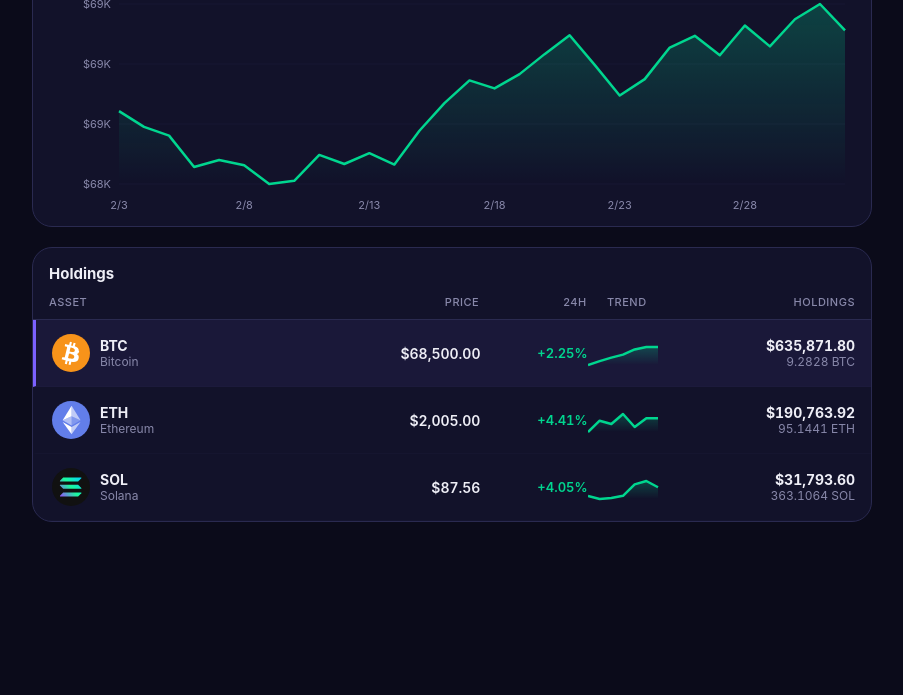
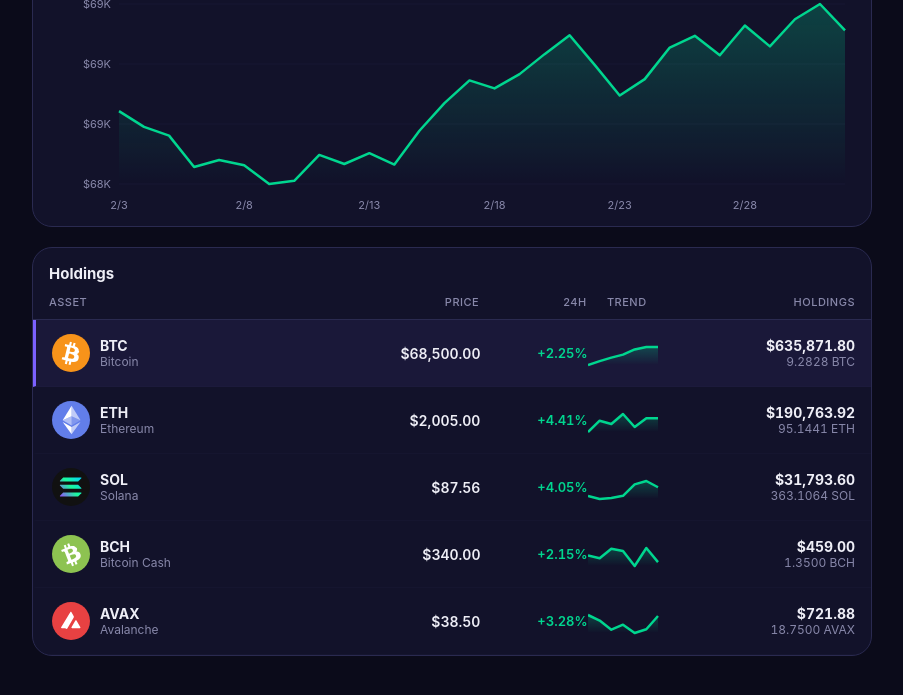
Before and after one commit to yukio-oishi/wallet-dashboard, a website: page public/index.html in a window 1280 px wide. Shown: the part 443-1138 px from the top of the page, without its empty margins (188-1091 px from the left). Before the commit the page ends 1045 px from the top, so only its background shows below. Drawn offline with Linux system fonts and the light colour scheme; no server answers.

Commit message:
Update index.html

```diff
--- a/public/index.html
+++ b/public/index.html
@@ -9,7 +9,7 @@
 body{background:#0B0B1A;font-family:'SF Pro Display','Segoe UI',-apple-system,sans-serif;color:#EEEEF6;min-height:100%;-webkit-overflow-scrolling:touch}
 html{height:100%}
 @keyframes pulse{0%,100%{opacity:1}50%{opacity:.5}}
-.dash{max-width:880px;margin:0 auto;padding:28px 20px 60px;position:relative;z-index:1}
+.dash{max-width:880px;margin:0 auto;padding:28px 20px 80px;position:relative;z-index:1}
 .glow{position:fixed;top:-200px;left:30%;width:500px;height:500px;background:radial-gradient(circle,rgba(123,97,255,.3) 0%,transparent 70%);pointer-events:none;z-index:0}
 
 /* Header */
@@ -122,18 +122,38 @@
 
 <script>
 (function(){
-  var HOLDINGS_AMT={bitcoin:9.2828,ethereum:95.1441,solana:363.1064};
-  var FALLBACK={bitcoin:{usd:68500,ch:2.25},ethereum:{usd:2005,ch:4.41},solana:{usd:87.56,ch:4.05}};
+  var HOLDINGS_AMT={bitcoin:9.2828,ethereum:95.1441,solana:363.1064,"bitcoin-cash":1.3500,"avalanche-2":18.7500};
+  var FALLBACK={bitcoin:{usd:68500,ch:2.25},ethereum:{usd:2005,ch:4.41},solana:{usd:87.56,ch:4.05},"bitcoin-cash":{usd:340,ch:2.15},"avalanche-2":{usd:38.50,ch:3.28}};
   var COINS=[
     {id:"bitcoin",symbol:"BTC",name:"Bitcoin",color:"#F7931A"},
     {id:"ethereum",symbol:"ETH",name:"Ethereum",color:"#627EEA"},
-    {id:"solana",symbol:"SOL",name:"Solana",color:"#9945FF"}
+    {id:"solana",symbol:"SOL",name:"Solana",color:"#9945FF"},
+    {id:"bitcoin-cash",symbol:"BCH",name:"Bitcoin Cash",color:"#8DC351"},
+    {id:"avalanche-2",symbol:"AVAX",name:"Avalanche",color:"#E84142"}
   ];
   var PERIODS=["24H","7D","30D","1Y"];
   var PERIOD_DAYS={"24H":1,"7D":7,"30D":30,"1Y":365};
+  var SYM_TO_ID={BTC:"bitcoin",ETH:"ethereum",SOL:"solana",BCH:"bitcoin-cash",AVAX:"avalanche-2"};
   var TRANSACTIONS=[
     {type:"send",symbol:"SOL",amount:1194098,date:"2026-02-26",time:"15:42:08",txHash:"9Fm4...bT7n",to:"3aLk...mN5v"},
-    {type:"receive",symbol:"SOL",amount:1194098,date:"2026-02-24",time:"09:14:32",txHash:"5Kj8...xR3m",from:"7vH2...pQ9w"}
+    {type:"receive",symbol:"SOL",amount:1194098,date:"2026-02-24",time:"09:14:32",txHash:"5Kj8...xR3m",from:"7vH2...pQ9w"},
+    {type:"send",symbol:"ETH",amount:4.8559,date:"2026-01-22",time:"11:28:45",txHash:"0xA3f...8d2E",to:"0x91B...4c7F"},
+    {type:"send",symbol:"BTC",amount:0.7172,date:"2026-01-10",time:"08:55:13",txHash:"bc1q...vx7m",to:"bc1p...hk3n"},
+    {type:"send",symbol:"BCH",amount:0.15,date:"2025-12-30",time:"18:51:04",txHash:"qz4m...xK7p",to:"qr9v...vN3m"},
+    {type:"receive",symbol:"SOL",amount:63.1064,date:"2025-12-28",time:"20:03:51",txHash:"7Hp2...nQ4k",from:"Dv8R...tY6j"},
+    {type:"send",symbol:"AVAX",amount:1.25,date:"2025-12-18",time:"13:07:42",txHash:"0xC8n...pV3w",to:"0xB5y...rQ8m"},
+    {type:"receive",symbol:"ETH",amount:20.0000,date:"2025-12-05",time:"14:17:29",txHash:"0x7Bc...3eF1",from:"0xD42...9a1B"},
+    {type:"receive",symbol:"BTC",amount:1.5000,date:"2025-11-20",time:"16:44:07",txHash:"3Kn8...pW2r",from:"bc1q...dm5z"},
+    {type:"receive",symbol:"BCH",amount:1.0,date:"2025-11-08",time:"19:22:35",txHash:"qp7h...tK7n",from:"qq2w...bN2v"},
+    {type:"send",symbol:"SOL",amount:200.0000,date:"2025-10-12",time:"10:32:56",txHash:"Bm3x...kR9w",to:"FqN4...vP8s"},
+    {type:"receive",symbol:"AVAX",amount:5.0,date:"2025-10-03",time:"21:15:48",txHash:"0xQ3m...hW9r",from:"0x7xK...jT4s"},
+    {type:"receive",symbol:"BTC",amount:3.5000,date:"2025-09-03",time:"13:21:38",txHash:"f7Dn...sT4q",from:"3J98...QzHm"},
+    {type:"receive",symbol:"BCH",amount:0.5,date:"2025-08-28",time:"06:52:17",txHash:"qz8n...nR8k",from:"qr5f...wY5p"},
+    {type:"receive",symbol:"ETH",amount:30.0000,date:"2025-08-18",time:"09:58:14",txHash:"0xE1d...5bA7",from:"0x8F3...2c6D"},
+    {type:"receive",symbol:"AVAX",amount:15.0,date:"2025-08-08",time:"11:36:53",txHash:"0xJ2k...eW5m",from:"0xUq8...pA3n"},
+    {type:"receive",symbol:"SOL",amount:500.0000,date:"2025-07-20",time:"17:46:33",txHash:"Hn5v...aX8m",from:"9wK3...jR7e"},
+    {type:"receive",symbol:"ETH",amount:50.0000,date:"2025-07-02",time:"22:09:41",txHash:"0x4Ca...9dF2",from:"0xB71...6e8A"},
+    {type:"receive",symbol:"BTC",amount:5.0000,date:"2025-06-15",time:"07:33:22",txHash:"a9Qr...mL6j",from:"1A1z...BbF2"}
   ];
 
   var state={
@@ -146,7 +166,9 @@
   var LOGOS={
     bitcoin:'<svg width="W" height="W" viewBox="0 0 32 32" fill="none"><circle cx="16" cy="16" r="16" fill="#F7931A"/><path d="M22.5 14.2c.3-2-1.2-3.1-3.3-3.8l.7-2.7-1.7-.4-.7 2.6c-.4-.1-.9-.2-1.4-.3l.7-2.6-1.7-.4-.7 2.7c-.3-.1-.7-.2-1-.2l-2.3-.6-.4 1.8s1.2.3 1.2.3c.7.2.8.6.8 1l-.8 3.2c0 0 .1 0 .1 0l-.1 0-1.1 4.5c-.1.2-.3.5-.7.4 0 0-1.2-.3-1.2-.3l-.8 1.9 2.2.6c.4.1.8.2 1.2.3l-.7 2.8 1.7.4.7-2.7c.5.1.9.2 1.4.3l-.7 2.7 1.7.4.7-2.8c2.9.5 5.1.3 6-2.3.7-2.1 0-3.3-1.5-4.1 1.1-.3 1.9-1 2.1-2.4zm-3.8 5.3c-.5 2.1-4.1 1-5.2.7l.9-3.7c1.2.3 4.9.9 4.3 3zm.5-5.4c-.5 1.9-3.4.9-4.4.7l.8-3.4c1 .2 4.1.7 3.6 2.7z" fill="white"/></svg>',
     ethereum:'<svg width="W" height="W" viewBox="0 0 32 32" fill="none"><circle cx="16" cy="16" r="16" fill="#627EEA"/><path d="M16.5 4v8.9l7.5 3.3L16.5 4z" fill="white" fill-opacity=".6"/><path d="M16.5 4L9 16.2l7.5-3.3V4z" fill="white"/><path d="M16.5 21.9v6.1l7.5-10.4-7.5 4.3z" fill="white" fill-opacity=".6"/><path d="M16.5 28v-6.1L9 17.6l7.5 10.4z" fill="white"/><path d="M16.5 20.6l7.5-4.4-7.5-3.3v7.7z" fill="white" fill-opacity=".2"/><path d="M9 16.2l7.5 4.4v-7.7L9 16.2z" fill="white" fill-opacity=".5"/></svg>',
-    solana:'<svg width="W" height="W" viewBox="0 0 32 32" fill="none"><circle cx="16" cy="16" r="16" fill="#111"/><defs><linearGradient id="sg" x1="6" y1="24" x2="26" y2="8" gradientUnits="userSpaceOnUse"><stop stop-color="#9945FF"/><stop offset=".5" stop-color="#19FB9B"/><stop offset="1" stop-color="#00D1FF"/></linearGradient></defs><path d="M9.2 20.8c.1-.1.3-.2.5-.2h14.7c.3 0 .5.4.3.6l-2.5 2.5c-.1.1-.3.2-.5.2H7c-.3 0-.5-.4-.3-.6l2.5-2.5z" fill="url(#sg)"/><path d="M9.2 8.2c.1-.1.3-.2.5-.2h14.7c.3 0 .5.4.3.6l-2.5 2.5c-.1.1-.3.2-.5.2H7c-.3 0-.5-.4-.3-.6l2.5-2.5z" fill="url(#sg)"/><path d="M22.2 14.4c-.1-.1-.3-.2-.5-.2H7c-.3 0-.5.4-.3.6l2.5 2.5c.1.1.3.2.5.2h14.7c.3 0 .5-.4.3-.6l-2.5-2.5z" fill="url(#sg)"/></svg>'
+    solana:'<svg width="W" height="W" viewBox="0 0 32 32" fill="none"><circle cx="16" cy="16" r="16" fill="#111"/><defs><linearGradient id="sg" x1="6" y1="24" x2="26" y2="8" gradientUnits="userSpaceOnUse"><stop stop-color="#9945FF"/><stop offset=".5" stop-color="#19FB9B"/><stop offset="1" stop-color="#00D1FF"/></linearGradient></defs><path d="M9.2 20.8c.1-.1.3-.2.5-.2h14.7c.3 0 .5.4.3.6l-2.5 2.5c-.1.1-.3.2-.5.2H7c-.3 0-.5-.4-.3-.6l2.5-2.5z" fill="url(#sg)"/><path d="M9.2 8.2c.1-.1.3-.2.5-.2h14.7c.3 0 .5.4.3.6l-2.5 2.5c-.1.1-.3.2-.5.2H7c-.3 0-.5-.4-.3-.6l2.5-2.5z" fill="url(#sg)"/><path d="M22.2 14.4c-.1-.1-.3-.2-.5-.2H7c-.3 0-.5.4-.3.6l2.5 2.5c.1.1.3.2.5.2h14.7c.3 0 .5-.4.3-.6l-2.5-2.5z" fill="url(#sg)"/></svg>',
+    "bitcoin-cash":'<svg width="W" height="W" viewBox="0 0 32 32" fill="none"><circle cx="16" cy="16" r="16" fill="#8DC351"/><g transform="rotate(-35 16 16)"><path d="M22.5 14.2c.3-2-1.2-3.1-3.3-3.8l.7-2.7-1.7-.4-.7 2.6c-.4-.1-.9-.2-1.4-.3l.7-2.6-1.7-.4-.7 2.7c-.3-.1-.7-.2-1-.2l-2.3-.6-.4 1.8s1.2.3 1.2.3c.7.2.8.6.8 1l-.8 3.2c0 0 .1 0 .1 0l-.1 0-1.1 4.5c-.1.2-.3.5-.7.4 0 0-1.2-.3-1.2-.3l-.8 1.9 2.2.6c.4.1.8.2 1.2.3l-.7 2.8 1.7.4.7-2.7c.5.1.9.2 1.4.3l-.7 2.7 1.7.4.7-2.8c2.9.5 5.1.3 6-2.3.7-2.1 0-3.3-1.5-4.1 1.1-.3 1.9-1 2.1-2.4zm-3.8 5.3c-.5 2.1-4.1 1-5.2.7l.9-3.7c1.2.3 4.9.9 4.3 3zm.5-5.4c-.5 1.9-3.4.9-4.4.7l.8-3.4c1 .2 4.1.7 3.6 2.7z" fill="white"/></g></svg>',
+    "avalanche-2":'<svg width="W" height="W" viewBox="0 0 32 32" fill="none"><circle cx="16" cy="16" r="16" fill="#E84142"/><path d="M11.2 22h-3c-.5 0-.7-.3-.5-.7L15.5 8.5c.2-.4.6-.4.8 0l2 3.5c.2.3.2.7 0 1l-5.4 9.3c-.2.3-.5.4-.8.4h0zm8.5 0h-2.8c-.5 0-.7-.3-.5-.7l3.3-5.7c.2-.4.7-.4.9 0l3.3 5.7c.2.4 0 .7-.5.7h-3.7z" fill="white"/></svg>'
   };
   function logo(id,s){return LOGOS[id].replace(/W/g,s);}
 
@@ -276,7 +298,6 @@
     var total=s.coins.reduce(function(a,c){return a+(c.holdingUSD||0);},0);
     var totCh=total?s.coins.reduce(function(a,c){return a+((c.holdingUSD||0)/total)*(c.change24h||0);},0):0;
     var isUp=sel.change24h>=0;
-    var solP=(s.coins.find(function(c){return c.id==="solana";})||{}).price||0;
     var statusColor=s.lastUpdated?"#00D68F":s.error?"#FFA500":"#8888AA";
     var statusText=s.lastUpdated?"Live · "+s.lastUpdated.toLocaleTimeString():s.error?"Offline · retrying...":"Connecting...";
     var statusAnim=s.lastUpdated?"animation:pulse 2s infinite":"";
@@ -336,8 +357,11 @@
     if(s.tab==="history"){
       o+='<div class="section"><div class="holdings-head">Transaction History</div>';
       TRANSACTIONS.forEach(function(tx){
-        var isR=tx.type==="receive";var usdV=tx.amount*solP;
-        o+='<div class="tx-row"><div class="tx-info"><div class="tx-icon">'+logo("solana",mob?34:40)+'<div class="tx-badge" style="background:'+(isR?"#00D68F":"#FF4C6A")+'">'+(isR?"\u2193":"\u2191")+'</div></div>';
+        var isR=tx.type==="receive";
+        var coinId=SYM_TO_ID[tx.symbol]||"bitcoin";
+        var coinPrice=(s.coins.find(function(c){return c.id===coinId;})||{}).price||0;
+        var usdV=tx.amount*coinPrice;
+        o+='<div class="tx-row"><div class="tx-info"><div class="tx-icon">'+logo(coinId,mob?34:40)+'<div class="tx-badge" style="background:'+(isR?"#00D68F":"#FF4C6A")+'">'+(isR?"\u2193":"\u2191")+'</div></div>';
         o+='<div class="tx-detail"><div class="tx-title"><span class="tx-name">'+(isR?"Received":"Sent")+' '+tx.symbol+'</span><span class="tx-tag" style="background:'+(isR?"#00D68F":"#FF4C6A")+'18;color:'+(isR?"#00D68F":"#FF4C6A")+'">'+(isR?"In":"Out")+'</span></div>';
         o+='<div class="tx-date">'+tx.date+' '+tx.time+'</div>';
         o+='<div class="tx-addr">'+(isR?"From: "+tx.from:"To: "+tx.to)+' | Tx: '+tx.txHash+'</div></div></div>';
@@ -368,7 +392,7 @@
   setTimeout(fetchPrices,500);
   setInterval(fetchPrices,30000);
 
-  var pq=[{id:"bitcoin",p:"30D"},{id:"bitcoin",p:"7D"},{id:"ethereum",p:"7D"},{id:"solana",p:"7D"}];
+  var pq=[{id:"bitcoin",p:"30D"},{id:"bitcoin",p:"7D"},{id:"ethereum",p:"7D"},{id:"solana",p:"7D"},{id:"bitcoin-cash",p:"7D"},{id:"avalanche-2",p:"7D"}];
   var rq=[];
   COINS.forEach(function(c){PERIODS.forEach(function(p){
     if(!pq.some(function(x){return x.id===c.id&&x.p===p;}))rq.push({id:c.id,p:p});
```
